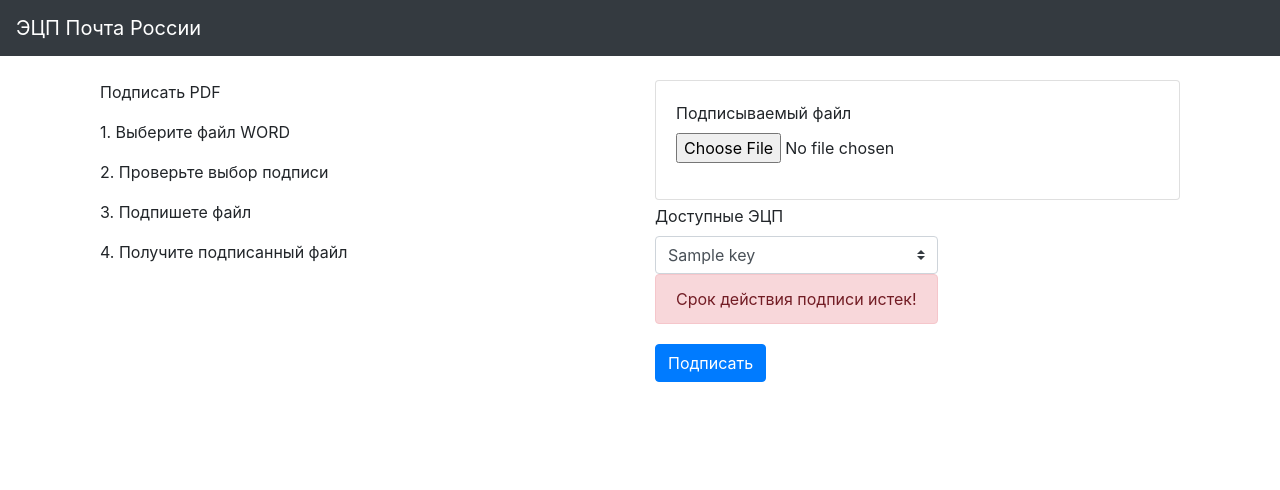
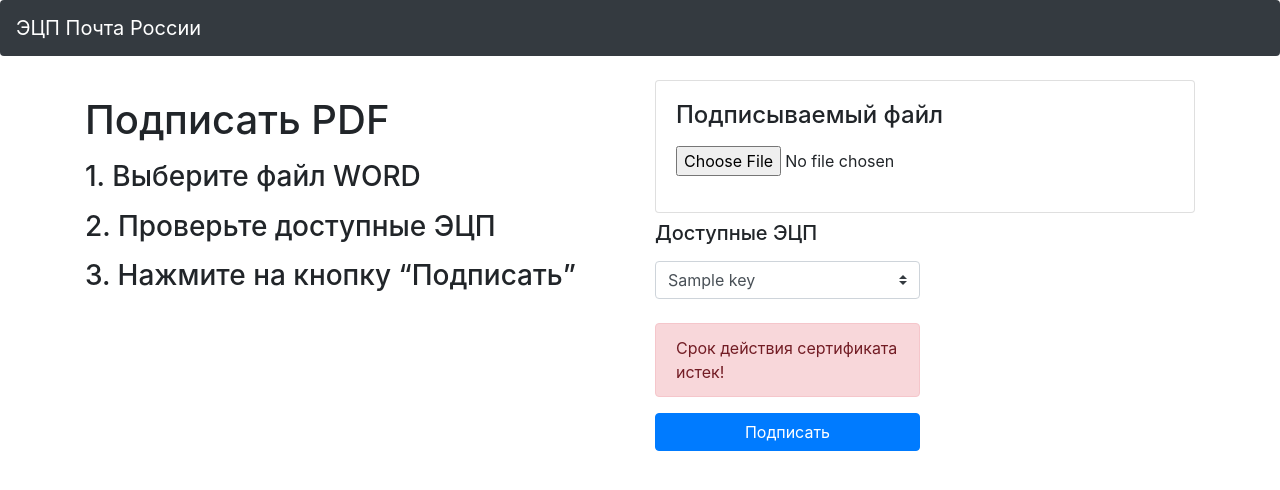
Before and after one commit to redart-2020/crypto_front, a Flask app: page / in a window 1280 px wide. Shown: the top 490 px of the page. Run offline with Flask 2, Linux system fonts and the light colour scheme; a database or web service that is not in the repository returns one stand-in record (values such as "Sample title"); data that the repository does not hold is empty; some libraries are stand-ins or nearby versions.

Commit message:
fixed button size

```diff
--- a/templates/index.html
+++ b/templates/index.html
@@ -17,60 +17,56 @@
   </head>
 
   <body>
-
-    <nav class="navbar navbar-expand-md navbar-dark bg-dark fixed-top">
+    <div class="container">
+    <nav class="navbar navbar-expand-lg navbar-dark bg-dark fixed-top rounded">
       <a class="navbar-brand" href="/">ЭЦП Почта России</a>
       <button class="navbar-toggler" type="button" data-toggle="collapse" data-target="#navbarsExampleDefault" aria-controls="navbarsExampleDefault" aria-expanded="false" aria-label="Toggle navigation">
         <span class="navbar-toggler-icon"></span>
       </button>
     </nav>
-
-    <main role="main" class="container">
-      <div class="container">
+  </div>
+     <div class="container">
         <div class="row">
           <div class="col-6">
-            <p>Подписать PDF</p>
-            <p>1. Выберите файл WORD</p>
-            <p>2. Проверьте выбор подписи</p>
-            <p>3. Подпишете файл</p>
-            <p>4. Получите подписанный файл</p>
+            <p><h1>Подписать PDF</h1></p>
+            <p><h3>1. Выберите файл WORD</h3></p>
+            <p><h3>2. Проверьте доступные ЭЦП</h3></p>
+            <p><h3>3. Нажмите на кнопку “Подписать”</h3></p>
           </div>
           <div class="col-6">
             <form enctype="multipart/form-data" class="needs-validation" novalidate action="http://0.0.0.0:5000/sign/tim" method=post role="form">
               <div class="card">
                 <div class="card-body">
                   <div class="form-group">
-                    <label for="exampleFormControlFile1">Подписываемый файл</label>
+                    <label for="exampleFormControlFile1"><h4>Подписываемый файл</h4></label>
                     <input type="file" class="form-control-file" name="file">
                   </div>
                 </div>
               </div>
-
               <div class="form-row align-items-center">
-                <div class="col-auto my-1">
-                  <label class="mr-sm-2" for="inlineFormCustomSelect">Доступные ЭЦП</label>
+                <div class="col-6 my-2">
+                  <label class="mr-sm-2" for="inlineFormCustomSelect"><h5>Доступные ЭЦП</h5></label>
                   <select class="custom-select mr-sm-2" id="inlineFormCustomSelect" name = 'ecp'>
                     <option value="5496847584945435">{{r['keys'][0]["name"]}}</option>
                   </select>
+                <br/><br/>
                   {% if r['keys'][0]["is_expired"] == False %}
                       <div class="alert alert-success" role="alert">
-                        Подпись действительна!
+                        Сертификат действителен!
                       </div>
                     {% else %}
                       <div class="alert alert-danger" role="alert">
-                        Срок действия подписи истек!
+                        Срок действия сертификата истек!
                       </div>
                     {% endif %}
+                  <button class="btn btn-primary btn-block" type="submit">Подписать</button>
                 </div>
               </div>
 
-              <button class="btn btn-primary ploadimage" type="submit">Подписать</button>
-            </div>
-          </div>
+
             </form>
           </div>
         </div>
-      </div>
       </div>
 
     </main><!-- /.container -->
```
